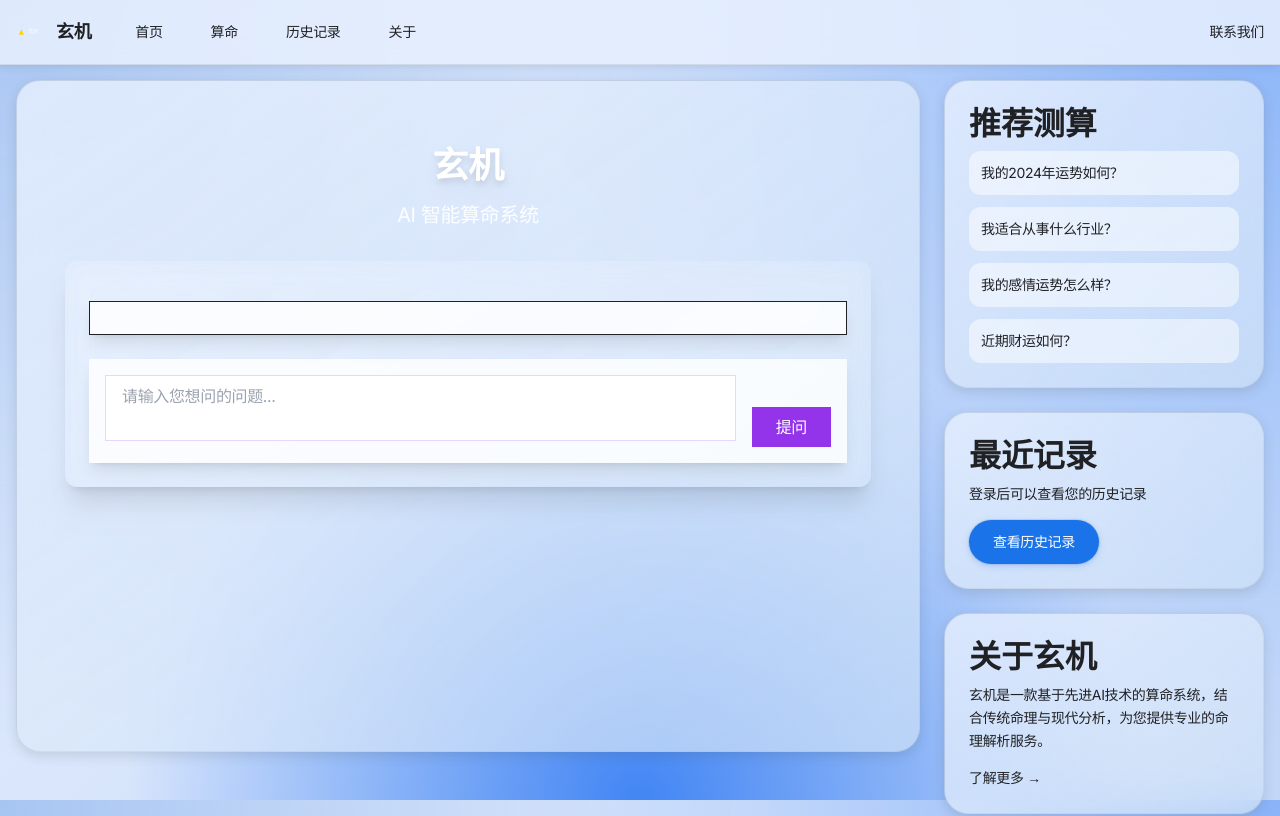
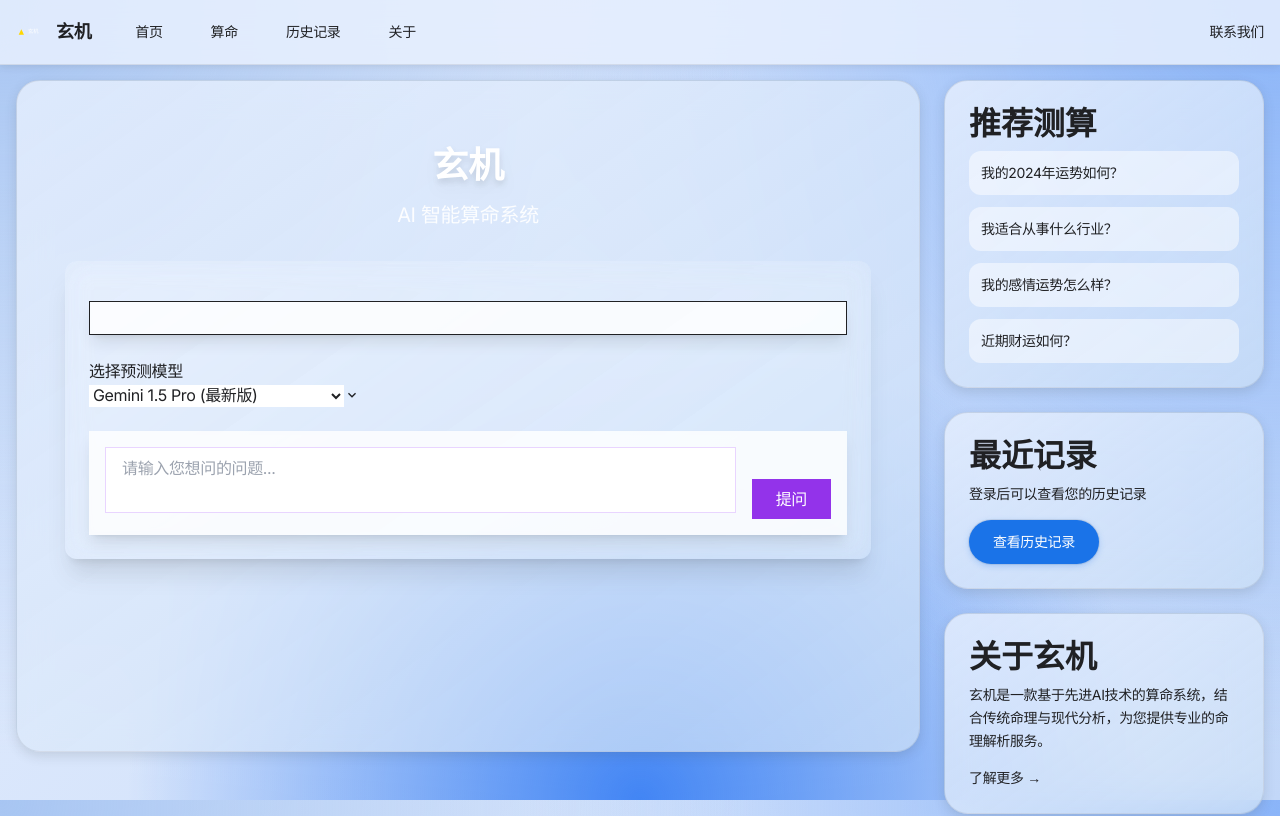
Before and after one commit to zh4men9/xuanji, a Next.js app: page / in a window 1280 px wide. Shown: the top 816 px of the page. Built offline with nearby package versions, Linux system fonts and the light colour scheme.

Commit message:
新增模型选择功能

```diff
--- a/app/page.tsx
+++ b/app/page.tsx
@@ -3,10 +3,11 @@
 import { DivinationForm } from '@/components/divination/DivinationForm';
 import { DivinationResult } from '@/components/divination/DivinationResult';
 import { ConversationHistory } from '@/components/divination/ConversationHistory';
+import { ModelSelector } from '@/components/ModelSelector';
 import { useDivinationStore } from '@/lib/divination';
 
 export default function Home() {
-  const { currentResponse, clearHistory, history } = useDivinationStore();
+  const { currentResponse, clearHistory, history, selectedModel, setSelectedModel } = useDivinationStore();
 
   return (
     <div className="container mx-auto py-8 px-4">
@@ -23,6 +24,10 @@ export default function Home() {
         <div className="w-full max-w-4xl bg-white/10 backdrop-blur-md p-6 rounded-xl shadow-xl">
           <div className="flex flex-col space-y-6">
             <ConversationHistory />
+            <ModelSelector
+              value={selectedModel}
+              onChange={setSelectedModel}
+            />
 
             <div className="sticky bottom-0 bg-white/80 backdrop-blur-sm p-4 rounded-lg shadow-lg">
               {!currentResponse ? <DivinationForm /> : <DivinationResult />}
--- /dev/null
+++ b/src/components/ModelSelector.tsx
@@ -0,0 +1,21 @@
+import { Select, FormLabel, FormControl } from '@chakra-ui/react';
+import { MODEL_OPTIONS } from '@/constants/models';
+
+export const ModelSelector = ({ value, onChange }) => (
+  <FormControl>
+    <FormLabel>选择预测模型</FormLabel>
+    <Select
+      value={value}
+      onChange={(e) => onChange(e.target.value)}
+      placeholder="选择AI模型"
+      bg="white"
+      borderRadius="lg"
+    >
+      {MODEL_OPTIONS.map((option) => (
+        <option key={option.value} value={option.value}>
+          {option.label}
+        </option>
+      ))}
+    </Select>
+  </FormControl>
+);
--- a/src/constants/models.ts
+++ b/src/constants/models.ts
@@ -1,6 +1,13 @@
 export const MODEL_MAPPING: Record<string, string> = {
-  'gpt-3.5-turbo': 'gemini-1.5-pro-latest',
-  'gpt-4': 'gemini-1.5-pro-latest',
-  'gpt-4-turbo': 'gemini-1.5-pro-latest',
-  'gemini-pro': 'gemini-1.5-pro-latest'
+  'gemini-1.5-flash-8b-latest': 'gemini-1.5-flash-8b-latest',
+  'gemini-1.5-pro-latest': 'gemini-1.5-pro-latest',
+  'gemini-1.5-flash-latest': 'gemini-1.5-flash-latest',
+  'gemini-2.0-flash-exp': 'gemini-2.0-flash-exp'
 };
+
+export const MODEL_OPTIONS = [
+  { value: 'gemini-1.5-flash-8b-latest', label: 'Gemini 1.5 Flash 8B (最新版)' },
+  { value: 'gemini-1.5-pro-latest', label: 'Gemini 1.5 Pro (最新版)' },
+  { value: 'gemini-1.5-flash-latest', label: 'Gemini 1.5 Flash (最新版)' },
+  { value: 'gemini-2.0-flash-exp', label: 'Gemini 2.0 Flash (实验版)' }
+];
--- a/src/lib/divination.ts
+++ b/src/lib/divination.ts
@@ -37,6 +37,7 @@ export const useDivinationStore = create<IDivinationStore>((set, get) => ({
     gender: undefined,
     birthDateTime: '',
   } as IUserInfo,
+  selectedModel: 'gemini-1.5-pro-latest',
 
   clearResult: () => set({ currentResponse: null }),
 
@@ -45,6 +46,8 @@ export const useDivinationStore = create<IDivinationStore>((set, get) => ({
     set({ userInfo: newInfo });
     localStorage.setItem('userInfo', JSON.stringify(newInfo));
   },
+
+  setSelectedModel: (model: string) => set({ selectedModel: model }),
 
   generateDivination: async (request: IDivinationRequest) => {
     try {
```
